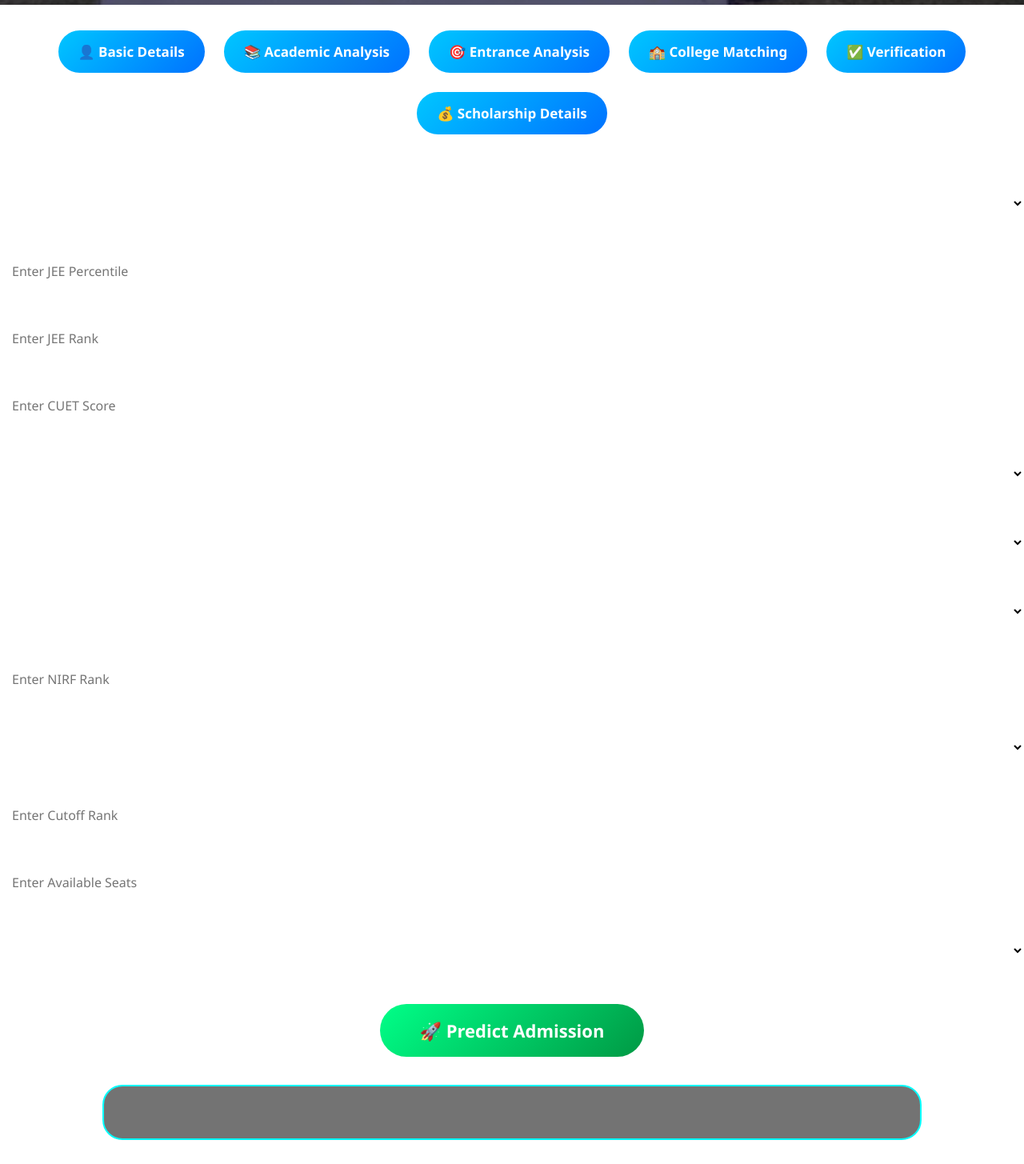
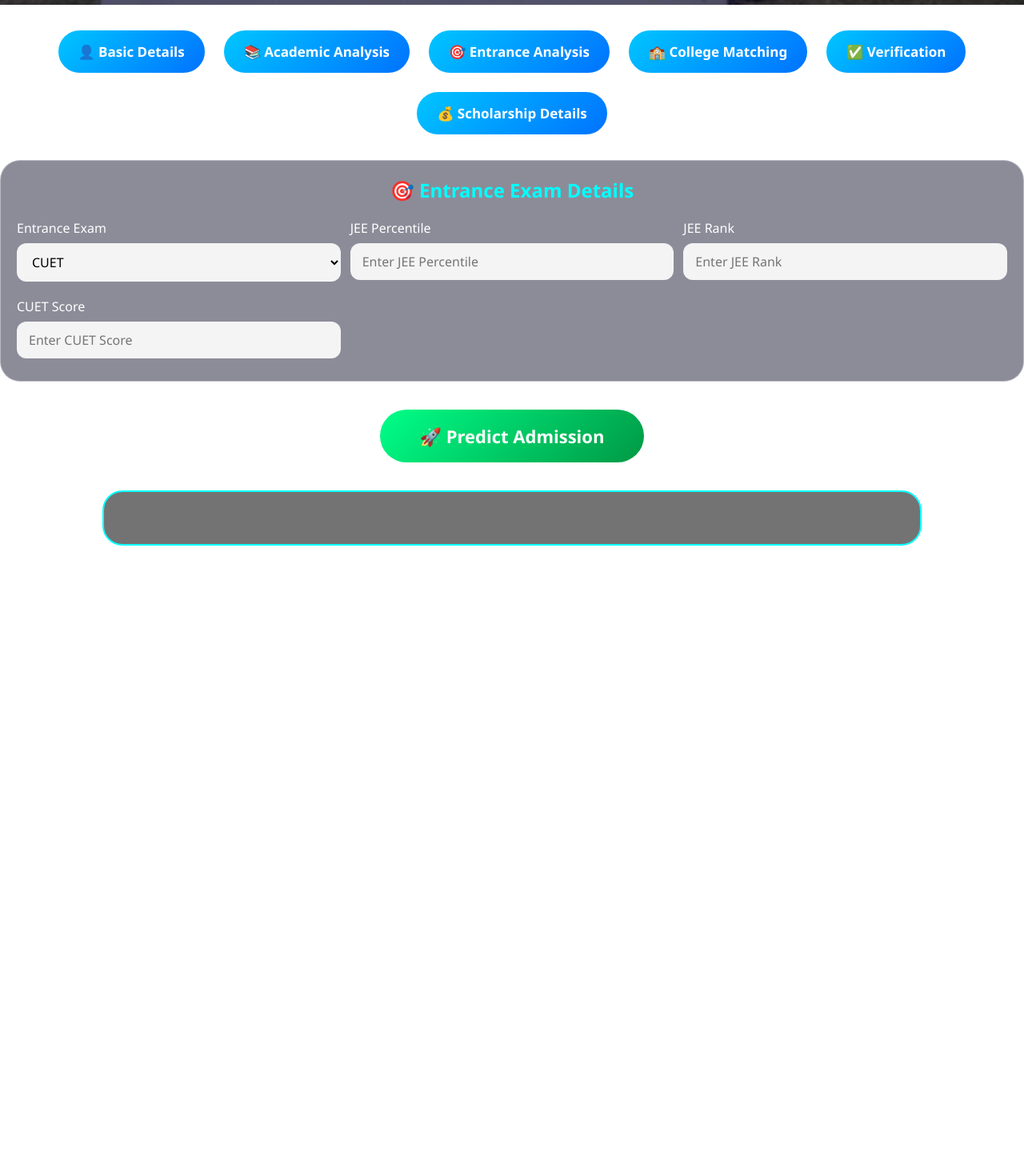
Before and after one commit to Manya2507/College-Admission-Approval-System, a Flask app: page / in a window 1280 px wide, after a click on "🎯 Entrance Analysis". Shown: the part 794-2249 px from the top of the page at 80% size. After the commit the page ends 1476 px from the top, so only its background shows below. Run offline with Flask 3, Linux system fonts and the light colour scheme; lists and menus that the app fills with data are empty.

Commit message:
Update index.html

```diff
--- a/templates/index.html
+++ b/templates/index.html
@@ -166,11 +166,19 @@ Student Prediction Form Loading Test
 <!-- ENTRANCE DETAILS -->
 <!-- ============================= -->
 
+<div id="entrance" class="section hidden">
+
+    <h2>🎯 Entrance Exam Details</h2>
+
+    <div class="grid">
 
         <div class="form-group">
             <label>Entrance Exam</label>
             <select id="Entrance_Exam">
-        ...
+                <option>CUET</option>
+                <option>JEE Main</option>
+
+
             </select>
         </div>
 
@@ -189,26 +197,49 @@ Student Prediction Form Loading Test
             <input id="CUET_Score" placeholder="Enter CUET Score">
         </div>
 
+    </div>
+
+</div>
 
 
 <!-- ============================= -->
 <!-- COLLEGE DETAILS -->
 <!-- ============================= -->
 
+<div id="college" class="section hidden">
+
+    <h2>🏫 College Preference Details</h2>
+
+    <div class="grid">
 
         <div class="form-group">
             <label>Preferred Branch</label>
-<select id="Preferred_Branch">...</select>
+            <select id="Preferred_Branch">
+                <option>AIE</option>
+                <option>Civil</option>
+                <option>Mechanical</option>
+                <option>CSE</option>
+                <option>ECE</option>
+
+            </select>
         </div>
 
         <div class="form-group">
             <label>Preferred College</label>
-<select id="Preferred_College">...</select>
+            <select id="Preferred_College">
+                <option>NIT Trichy</option>
+                <option>Chitkara</option>
+                <option>Thapar</option>
+                <option>IIT Delhi</option>
+            </select>
         </div>
 
         <div class="form-group">
             <label>College Type</label>
-<select id="College_Type">...</select>
+            <select id="College_Type">
+                <option>Govt</option>
+                <option>Private</option>
+            </select>
         </div>
 
         <div class="form-group">
@@ -218,12 +249,16 @@ Student Prediction Form Loading Test
 
         <div class="form-group">
             <label>College Tier</label>
-<select id="College_Tier">...</select>
+            <select id="College_Tier">
+                <option>Tier 1</option>
+                <option>Tier 2</option>
+                <option>Tier 3</option>
+            </select>
         </div>
 
         <div class="form-group">
             <label>Branch Cutoff Rank</label>
-<input id="Branch_Cutoff_Rank" placeholder="Enter Cutoff Rank">
+            <input id="Branch_Cutoff_Rank" placeholder="Enter Branch Cutoff Rank">
         </div>
 
         <div class="form-group">
@@ -233,14 +268,21 @@ Student Prediction Form Loading Test
 
         <div class="form-group">
             <label>Reservation Quota</label>
-<select id="Reservation_Quota">...</select>
+            <select id="Reservation_Quota">
+                <option>SC</option>
+                <option>OBC</option>
+                <option>EWS</option>
+                <option>ST</option>
+                <option>General</option>
+            </select>
+        </div>
+
+    </div>
+
 </div>
 
 
 
-<!-- ============================= -->
-<!-- VERIFICATION DETAILS -->
-<!-- ============================= -->
 
 
 <!-- ============================= -->
@@ -263,23 +305,17 @@ Student Prediction Form Loading Test
 
         <div class="form-group">
             <label>Interview Score</label>
-            <input
-                id="Interview_Score"
-                placeholder="Enter Interview Score">
+            <input id="Interview_Score" placeholder="Enter Interview Score">
         </div>
 
         <div class="form-group">
             <label>Communication Score</label>
-            <input
-                id="Communication_Score"
-                placeholder="Enter Communication Score">
+            <input id="Communication_Score" placeholder="Enter Communication Score">
         </div>
 
         <div class="form-group">
             <label>Aptitude Score</label>
-            <input
-                id="Aptitude_Score"
-                placeholder="Enter Aptitude Score">
+            <input id="Aptitude_Score" placeholder="Enter Aptitude Score">
         </div>
 
     </div>
@@ -287,10 +323,6 @@ Student Prediction Form Loading Test
 </div>
 
 
-
-<!-- ============================= -->
-<!-- EXTRA DETAILS -->
-<!-- ============================= -->
 
 
 <!-- ============================= -->
@@ -329,22 +361,17 @@ Student Prediction Form Loading Test
 
         <div class="form-group">
             <label>Admission Probability</label>
-            <input
-                id="Admission_Probability"
-                placeholder="Enter Admission Probability">
+            <input id="Admission_Probability" placeholder="Enter Admission Probability">
         </div>
 
         <div class="form-group">
             <label>Tuition Fee</label>
-            <input
-                id="Tuition_Fee"
-                placeholder="Enter Tuition Fee">
+            <input id="Tuition_Fee" placeholder="Enter Tuition Fee">
         </div>
 
     </div>
 
 </div>
-
 
 
 <button class="predict-btn" onclick="predictAdmission()">
```
Lines whose indentation alone changed are shown as unchanged.
